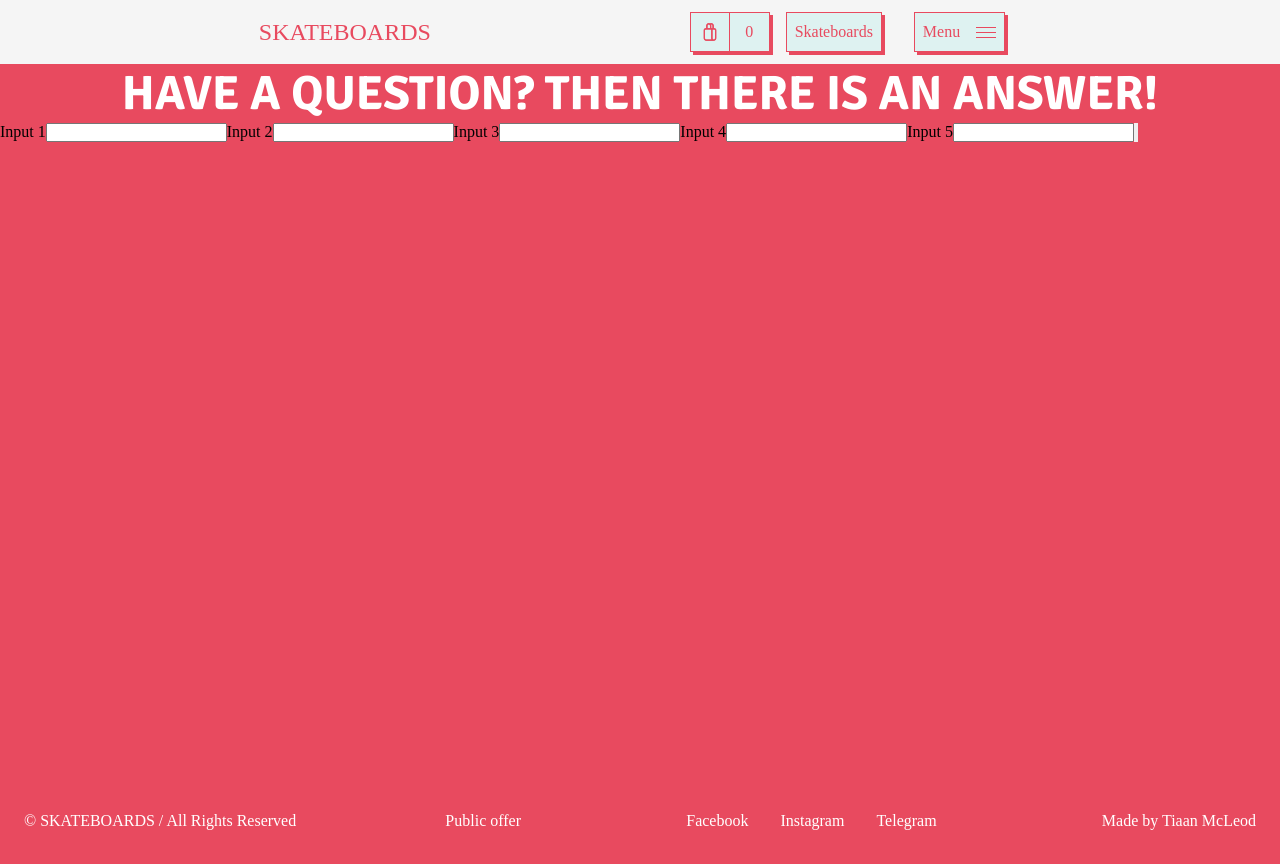
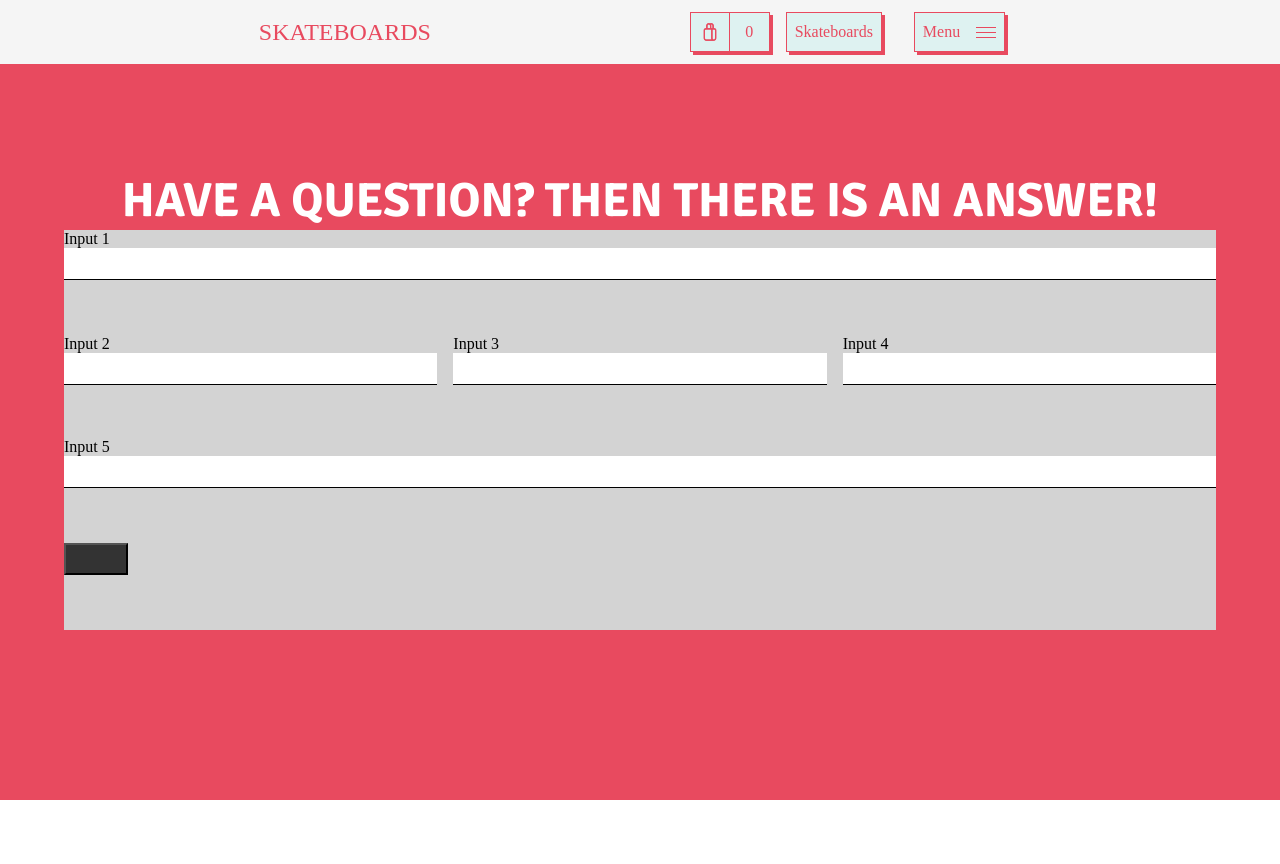
Before and after one commit to TiaanSM/Skateboards, a React (Create React App) app in the folder furniture-react.js/: page /footer in a window 1280 px wide. After the commit the page ends 830 px from the top, so only its background shows below. Built offline with nearby package versions, Linux system fonts and the light colour scheme.

Commit message:
Worked on the footer form.
Styled the inputs, button and layout of the footer section.

```diff
--- a/furniture-react.js/src/component/Footer.css
+++ b/furniture-react.js/src/component/Footer.css
@@ -3,6 +3,10 @@ footer {
     width: 100vw;
     height: 100vh;
     background-color: #e84a5f;
+    display: flex;
+    justify-content: center;
+    align-items: center;
+    flex-direction: column;
 }
 
 .footer-title {
@@ -12,6 +16,40 @@ footer {
     text-align: center;
     color: white;
     font-family: 'Signika', sans-serif;
+}
+
+form {
+    width: calc(100vw - 8rem);
+    height: 50vh;
+    background-color: lightgray;
+    display: grid;
+    grid-template-columns: 1fr;
+}
+
+#input {
+    width: 100%;
+    height: 2rem;
+    font-size: 1rem;
+    border: none;
+    border-bottom: 1px solid black;
+}
+
+#input:focus {
+    outline: none;
+}
+
+.input-details {
+    width: 100%;
+    height: 3rem;
+    display: grid;
+    grid-template-columns: 1fr 1fr 1fr;
+    gap: 1rem;
+}
+
+#submit {
+    width: 4rem;
+    height: 2rem;
+    background-color: #333;
 }
 
 .footer-links {
--- a/furniture-react.js/src/component/Footer.jsx
+++ b/furniture-react.js/src/component/Footer.jsx
@@ -2,31 +2,39 @@ import '../component/Footer.css';
 
 const Footer = () => {
 
-  // 5 x inputs
-  // 1 submit
-  // alert if not filled
+
 
   return (
     <footer>
       <h3 className="footer-title">HAVE A QUESTION? THEN THERE IS AN ANSWER!</h3>
 
       <form>
-        <label for="input-1">Input 1</label>
-        <input type="text" id="input-1" />
+        <span className="input-border">
+          <label for="input-1">Input 1</label>
+          <input type="text" id="input" />
+        </span>
+      <div className="input-details">
+        <span className="input-border">
+          <label for="input-2">Input 2</label>
+          <input type="text" id="input" />
+        </span>
 
-        <label for="input-2">Input 2</label>
-        <input type="text" id="input-2" />
+        <span className="input-border">
+          <label for="input-3">Input 3</label>
+          <input type="text" id="input" />
+        </span>
 
-        <label for="input-3">Input 3</label>
-        <input type="text" id="input-3" />
+        <span className="input-border">
+          <label for="input-4">Input 4</label>
+          <input type="text" id="input" />
+        </span>
+      </div>
+        <span className="input-border">
+          <label for="input-5">Input 5</label>
+          <input type="email" name="" id="input" />
+        </span>
 
-        <label for="input-4">Input 4</label>
-        <input type="text" id="input-4" />
-
-        <label for="input-5">Input 5</label>
-        <input type="email" name="" id="input-5" />
-
-        <input type="submit" value="" />
+        <input type="submit" value="" id="submit" />
       </form>
 
       <span className="footer-links">
--- a/furniture-react.js/src/component/Navbar.css
+++ b/furniture-react.js/src/component/Navbar.css
@@ -5,6 +5,7 @@ nav {
     display: flex;
     justify-content: space-evenly;
     align-items: center;
+    position: fixed;
 }
 
 .logo {
```
